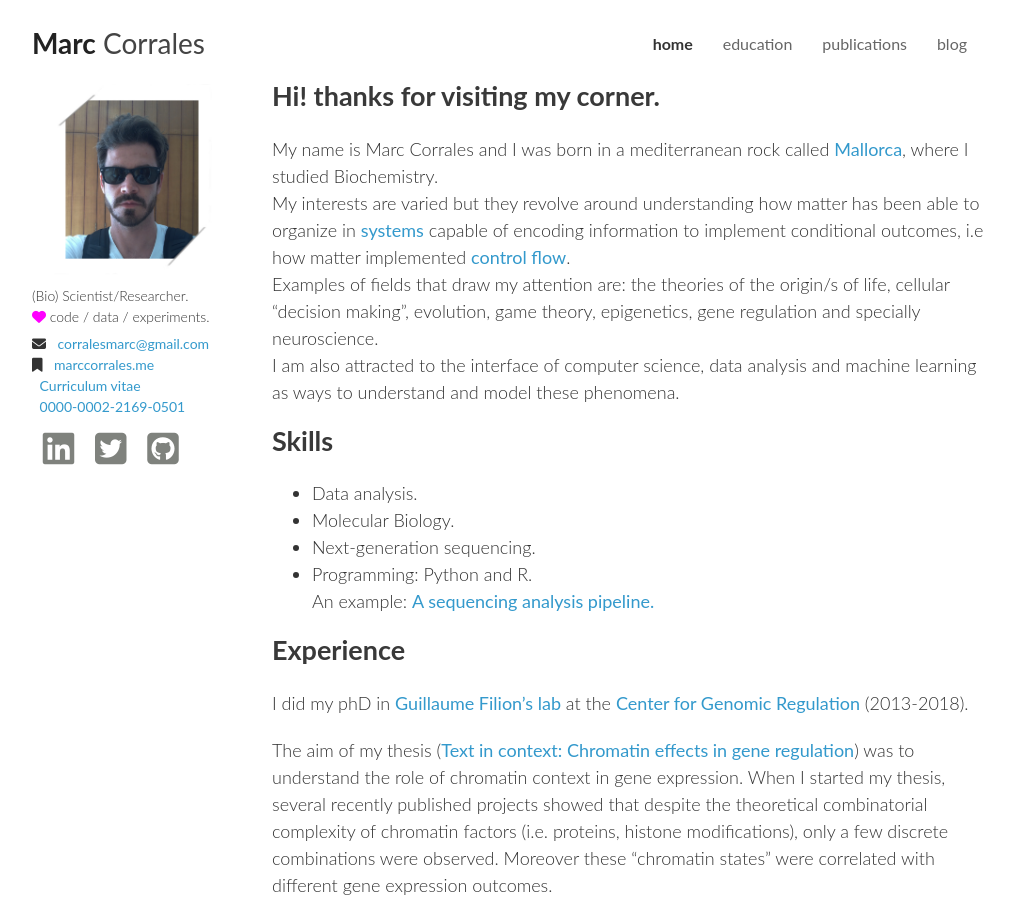
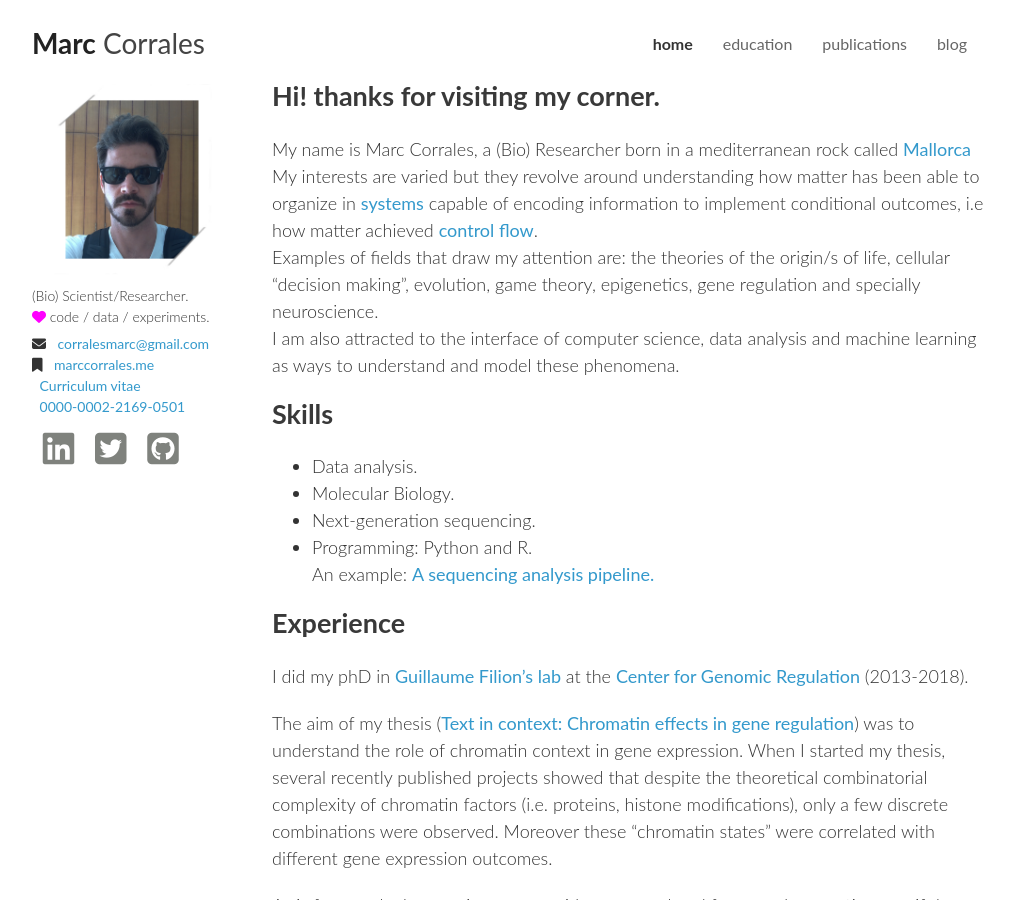
Before and after one commit to histonemark/histonemark.github.io, a Jekyll site: the page built from index.html, in a window 1280 px wide and 900 px high. Shown: the whole window, without its empty margins (128-1142 px from the left). Built offline with Jekyll 4.4.1, drawn with Linux system fonts in a browser that asks for light colours; nearby versions of some CDN libraries; the list of posts is cut into pages by our own code; comment, search, counter and statistics services are not loaded; a style sheet for code colours, icons or effects is not loaded.

Commit message:
Minor text changes

```diff
--- a/index.html
+++ b/index.html
@@ -3,13 +3,13 @@ layout: default
 title: Home
 ---
 <h2>Hi! thanks for visiting my corner.</h2>
-My name is Marc Corrales and I was born in a  mediterranean rock
+My name is Marc Corrales, a (Bio) Researcher born in a  mediterranean rock
 called
 <a href="https://en.wikipedia.org/wiki/Majorca"
-   target="\_blank">Mallorca</a>, where I studied Biochemistry.<br>
+   target="\_blank">Mallorca</a><br>
 My interests are varied but they revolve around understanding how matter has been able to organize in <a href="https://en.wikipedia.org/wiki/Systems_theory" target="\_blank">systems</a>
 capable of encoding information to implement conditional
-outcomes, i.e how matter implemented <a href="https://en.wikipedia.org/wiki/Control_flow" target="\_blank">control
+outcomes, i.e how matter achieved <a href="https://en.wikipedia.org/wiki/Control_flow" target="\_blank">control
 flow</a>.<br>
 Examples of fields that draw my attention are: the theories of the origin/s of
 life, cellular “decision making”, evolution, game theory, epigenetics, gene regulation
```
Also changed, not shown: 2 other files.
